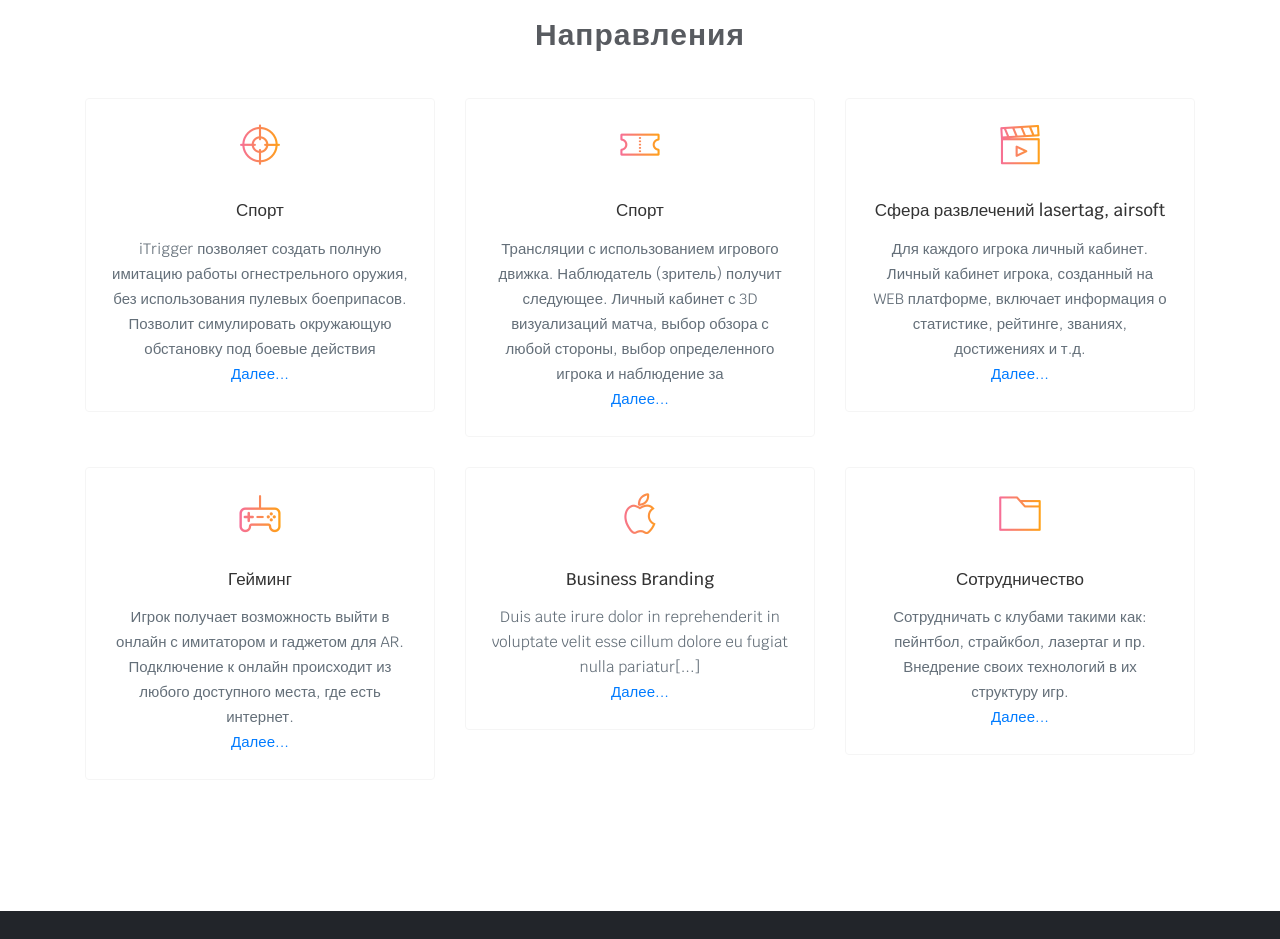
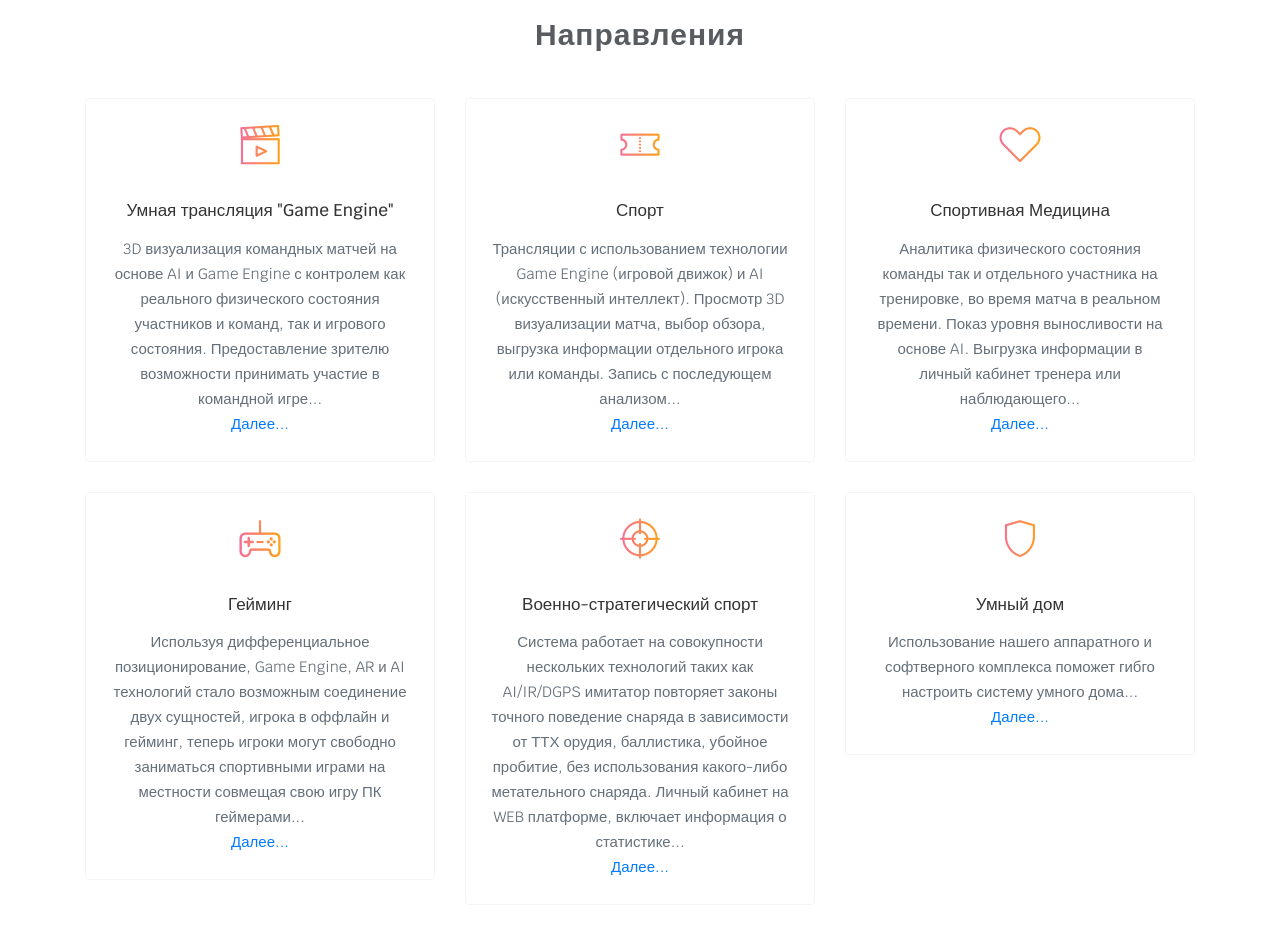
Before and after one commit to SiriusMklain/ess_landing, a plain HTML site: page index.html in a window 1280 px wide. Shown: the part 880-1819 px from the top of the page. Drawn offline with Linux system fonts and the light colour scheme; files whose address does not match are found by name.

Commit message:
направления, осталось умный дом

```diff
--- a/index.html
+++ b/index.html
@@ -98,11 +98,11 @@
             <div class="col-md-6 col-lg-4 col-xs-12">
                 <div class="services-item wow fadeInUp" data-wow-delay="1.8s">
                     <div class="icon">
-                        <i class="lni-target"></i>
+                        <i class="lni-film-play"></i>
                     </div>
                     <div class="services-content">
-                        <h3><a href="#">Спорт</a></h3>
-                        <p>iTrigger позволяет создать полную имитацию работы огнестрельного оружия, без использования пулевых боеприпасов. Позволит симулировать окружающую обстановку под боевые действия</p><a href="#">Далее...</a>
+                        <h3><a href="#">Умная трансляция "Game Engine"</a></h3>
+                        <p>3D визуализация командных матчей на основе AI и Game Engine с контролем как реального физического состояния участников и команд, так и игрового состояния. Предоставление зрителю возможности принимать участие в командной игре...</p><a href="#">Далее...</a>
                     </div>
                 </div>
             </div>
@@ -113,18 +113,18 @@
                     </div>
                     <div class="services-content">
                         <h3><a href="#">Спорт</a></h3>
-                        <p>Трансляции с использованием игрового движка. Наблюдатель (зритель) получит следующее. Личный кабинет с 3D визуализаций матча, выбор обзора с любой стороны, выбор определенного игрока и наблюдение за</p><a href="#">Далее...</a>
+                        <p>Трансляции с использованием технологии Game Engine (игровой движок) и AI (искусственный интеллект). Просмотр 3D визуализации матча, выбор обзора, выгрузка информации отдельного игрока или команды. Запись с последующем анализом...</p><a href="#">Далее...</a>
                     </div>
                 </div>
             </div>
             <div class="col-md-6 col-lg-4 col-xs-12">
                 <div class="services-item wow fadeInUp" data-wow-delay="0.9s">
                     <div class="icon">
-                        <i class="lni-film-play"></i>
+                        <i class="lni-heart"></i>
                     </div>
                     <div class="services-content">
-                        <h3><a href="#">Сфера развлечений lasertag, airsoft</a></h3>
-                        <p>Для каждого игрока личный кабинет. Личный кабинет игрока, созданный на WEB платформе, включает информация о статистике, рейтинге, званиях, достижениях и т.д.</p><a href="#">Далее...</a>
+                        <h3><a href="#">Спортивная Медицина</a></h3>
+                        <p>Аналитика физического состояния команды так и отдельного участника на тренировке, во время матча в реальном времени. Показ уровня выносливости на основе AI. Выгрузка информации в личный кабинет тренера или наблюдающего...</p><a href="#">Далее...</a>
                     </div>
                 </div>
             </div>
@@ -135,29 +135,30 @@
                     </div>
                     <div class="services-content">
                         <h3><a href="#">Гейминг</a></h3>
-                        <p>Игрок получает возможность выйти в онлайн с имитатором и гаджетом для AR. Подключение к онлайн происходит из любого доступного места, где есть интернет.</p><a href="#">Далее...</a>
+                        <p>Используя дифференциальное позиционирование, Game Engine, AR и AI технологий стало возможным соединение двух сущностей, игрока в оффлайн и гейминг, теперь игроки могут свободно заниматься спортивными играми на местности совмещая свою игру ПК геймерами...</p><a href="#">Далее...</a>
                     </div>
                 </div>
             </div>
             <div class="col-md-6 col-lg-4 col-xs-12">
                 <div class="services-item wow fadeInUp" data-wow-delay="1.5s">
                     <div class="icon">
-                        <i class="lni-apple"></i>
+                        <i class="lni-target"></i>
                     </div>
                     <div class="services-content">
-                        <h3><a href="https://drive.google.com/file/d/1gFF5W5aE2ylFvGMNuea-LIIaf_1VIF4r/view?usp=sharing">Business Branding</a></h3>
-                        <p>Duis aute irure dolor in reprehenderit in voluptate velit esse cillum dolore eu fugiat nulla pariatur[...]</p><a href="https://drive.google.com/file/d/1gFF5W5aE2ylFvGMNuea-LIIaf_1VIF4r/view?usp=sharing">Далее...</a>
+                        <h3><a href="">Военно-стратегический спорт</a></h3>
+                        <p>Система работает на совокупности нескольких технологий таких как AI/IR/DGPS имитатор повторяет законы точного поведение снаряда в зависимости от ТТХ орудия, баллистика, убойное пробитие, без использования какого-либо метательного снаряда. Личный кабинет на WEB платформе, включает информация о статистике...
+</p><a href="">Далее...</a>
                     </div>
                 </div>
             </div>
             <div class="col-md-6 col-lg-4 col-xs-12">
                 <div class="services-item wow fadeInUp" data-wow-delay="0.3s">
                     <div class="icon">
-                        <i class="lni-folder"></i>
+                        <i class="lni-shield"></i>
                     </div>
                     <div class="services-content">
-                        <h3><a href="#">Сотрудничество</a></h3>
-                        <p>Сотрудничать с клубами такими как: пейнтбол, страйкбол, лазертаг и пр. Внедрение своих технологий в их структуру игр. </p><a href="#">Далее...</a>
+                        <h3><a href="#">Умный дом</a></h3>
+                        <p>Использование нашего аппаратного и софтверного комплекса поможет гибго настроить систему умного дома...</p><a href="#">Далее...</a>
                     </div>
                 </div>
             </div>
```
